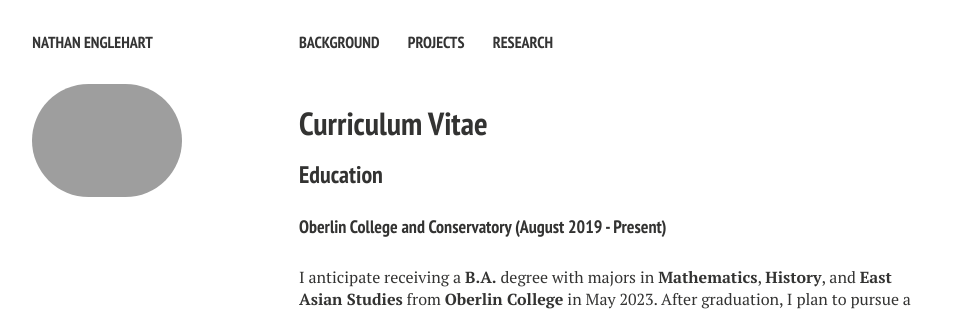
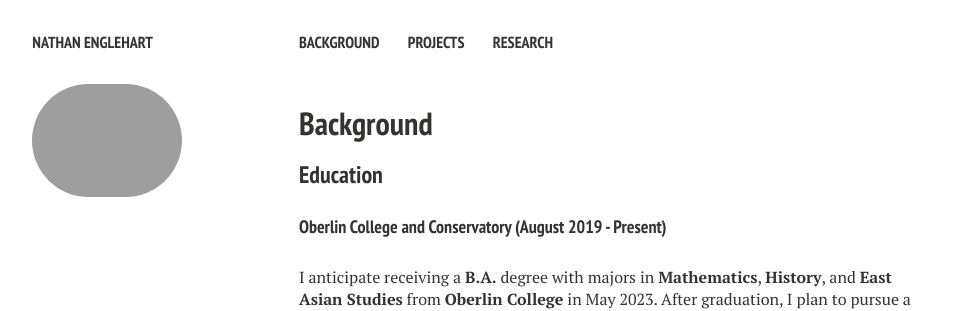
Before and after one commit to nathanenglehart/nathanenglehart.github.io, a Jekyll site: the page built from cv.md, in a window 1280 px wide. Shown: the top 311 px of the page, without its empty margins (21-987 px from the left). Built offline with Jekyll 4.4.1, drawn with Linux system fonts in a browser that asks for light colours; nearby versions of some CDN libraries.

Commit message:
Update cv.html

```diff
--- a/_layouts/cv.html
+++ b/_layouts/cv.html
@@ -44,7 +44,7 @@
   <article>
     <h1>{{ page.title }}</h1>
     <div class="article-wrap">
-      <h1>Curriculum Vitae</h1>
+      <h1>Background</h1>
       <h3>Education</h3>
 
       <h4>Oberlin College and Conservatory (August 2019 - Present)</h4>
```
